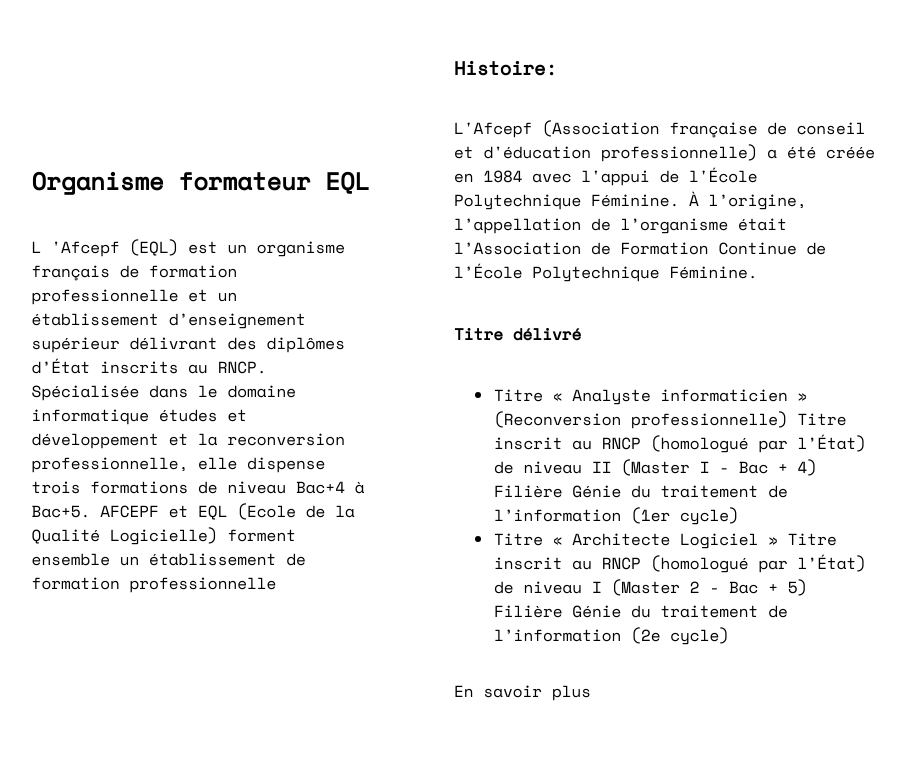
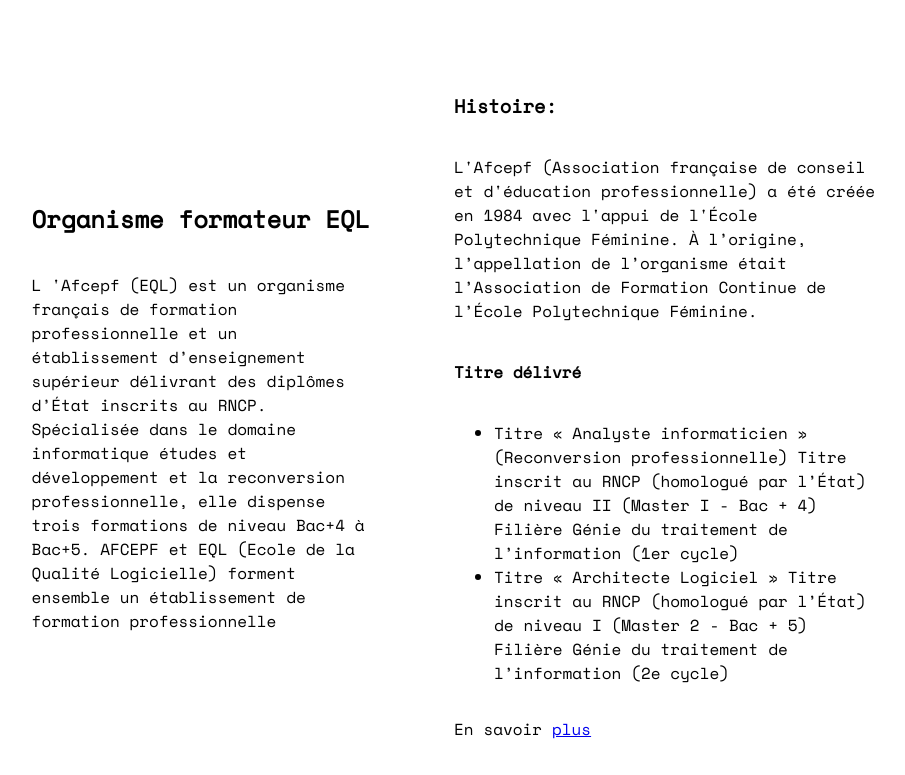
Before and after one commit to filouDeNesque/portfolio-react, a React (Create React App) app: page / in a window 1280 px wide. Shown: the part 4472-5247 px from the top of the page, without its empty margins (186-1091 px from the left). Built offline with nearby package versions, Linux system fonts and the light colour scheme.

Commit message:
ajout du lien + modif css EcoleInfos

```diff
--- a/src/components/EcoleInfos.css
+++ b/src/components/EcoleInfos.css
@@ -1,7 +1,7 @@
 .EcoleInfos{
   display: flex;
   flex-wrap: wrap;
-  padding: 5% 17% 0 17%;
+  padding: 8% 17% 0 17%;
   justify-content: space-between;
 }
 
--- a/src/components/EcoleInfos.js
+++ b/src/components/EcoleInfos.js
@@ -20,7 +20,7 @@
   Titre inscrit au RNCP (homologué par l’État) de niveau I (Master 2 - Bac + 5)
   Filière Génie du traitement de l’information (2e cycle)</li>
     </ul>
-    <p>En savoir plus</p>
+    <p>En savoir <a href="https://www.ecoleql.fr/">plus</a></p>
     </div>
     </div>
 );
```
Also changed, not shown: 2 other files (tests, documents, lock files or other folders). Lines whose indentation alone changed are shown as unchanged.
